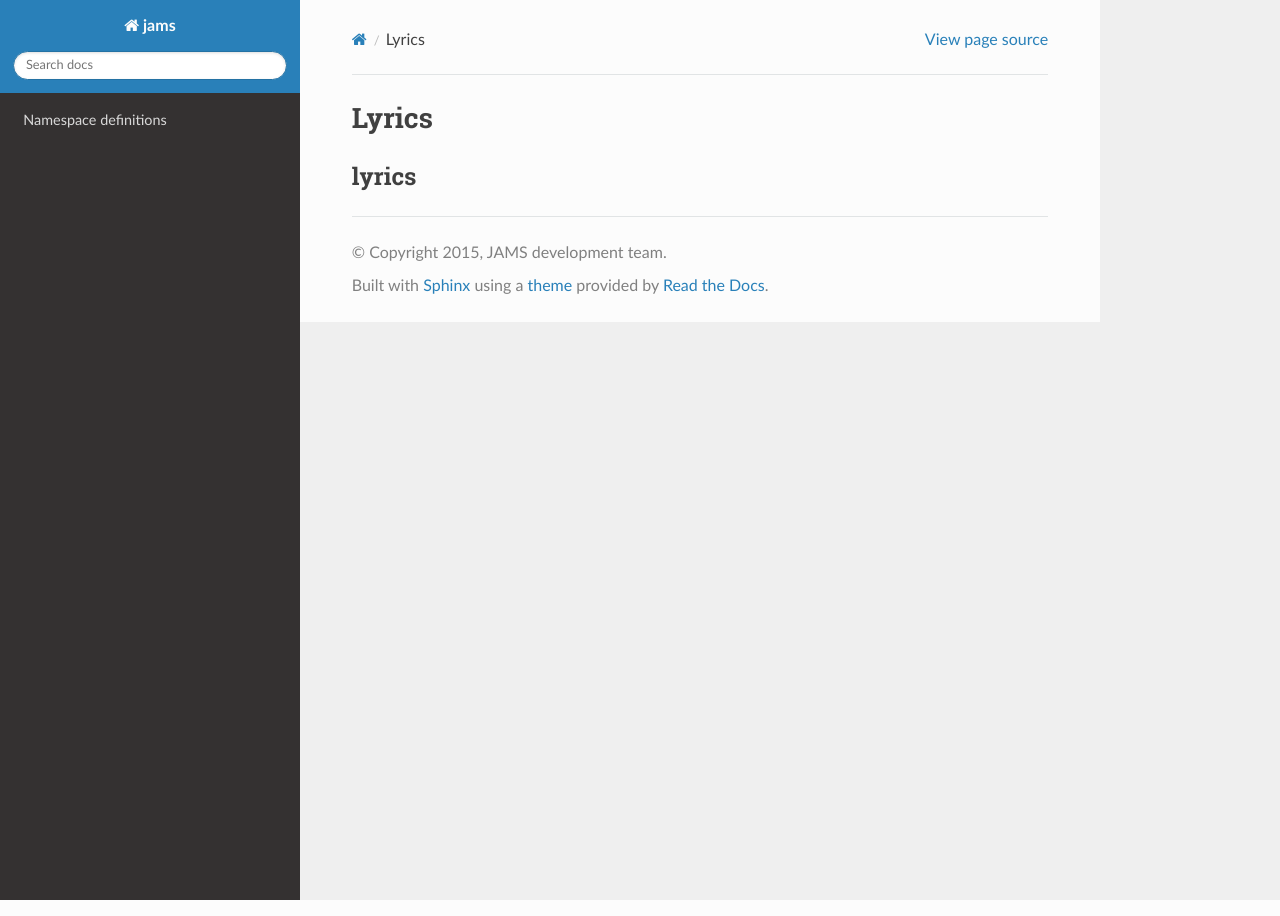
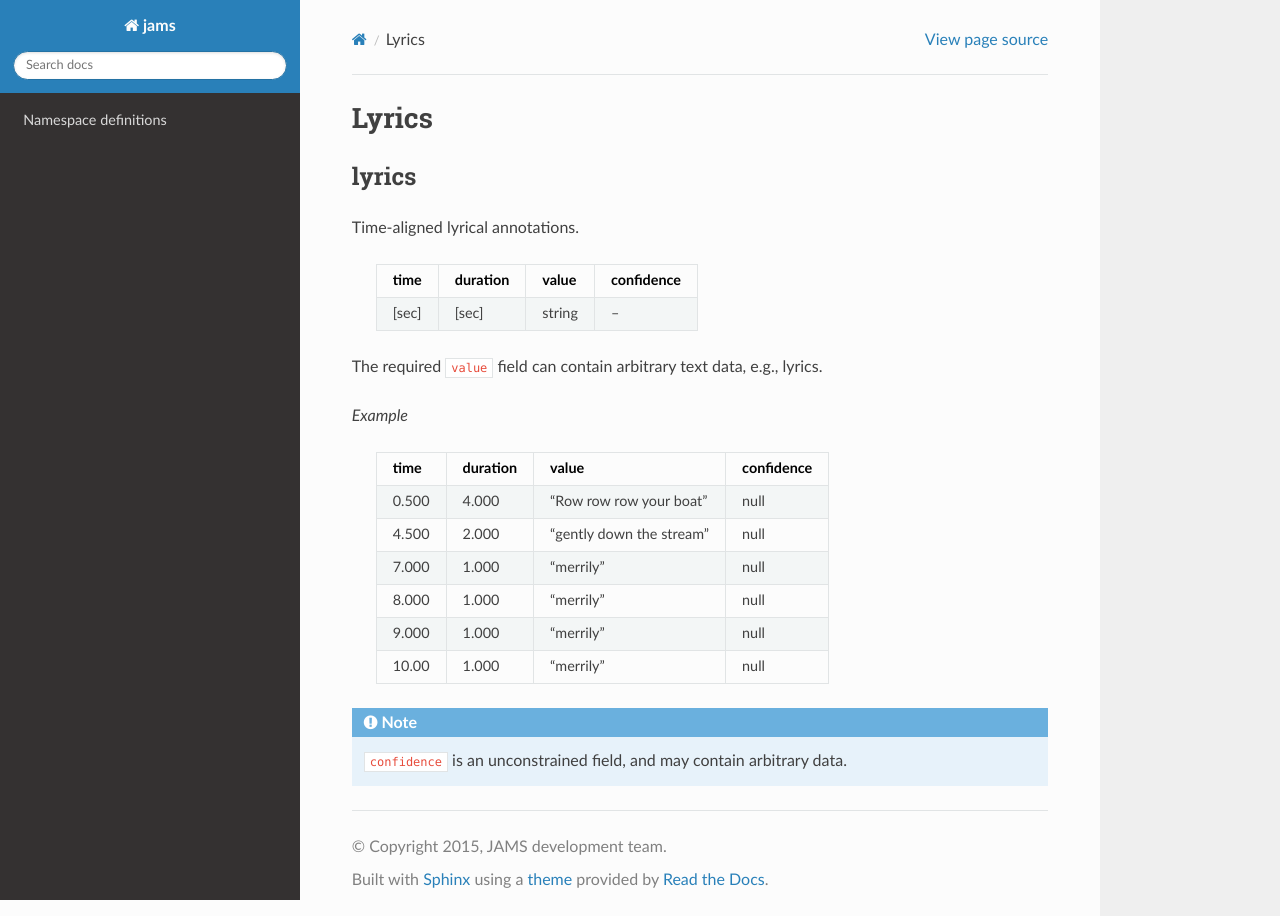
Before and after one commit to marl/jams, a Sphinx documentation site: the page built from docs/namespaces/lyrics.rst, in a window 1280 px wide. Built offline with Sphinx 7.4.7 and the Read the Docs theme 2.0.0, drawn with Linux system fonts in a browser that asks for light colours.

Commit message:
added lyrics namespace doc

```diff
--- a/docs/namespaces/lyrics.rst
+++ b/docs/namespaces/lyrics.rst
@@ -3,3 +3,28 @@ Lyrics
 
 lyrics
 ~~~~~~
+Time-aligned lyrical annotations.
+
+    ===== ======== ====== ==========
+    time  duration value  confidence
+    ===== ======== ====== ==========
+    [sec] [sec]    string --
+    ===== ======== ====== ==========
+
+The required ``value`` field can contain arbitrary text data, e.g., lyrics.
+
+*Example*
+
+    ===== ======== ======================== ==========
+    time  duration value                    confidence
+    ===== ======== ======================== ==========
+    0.500 4.000    "Row row row your boat"  null
+    4.500 2.000    "gently down the stream" null
+    7.000 1.000    "merrily"                null
+    8.000 1.000    "merrily"                null
+    9.000 1.000    "merrily"                null
+    10.00 1.000    "merrily"                null
+    ===== ======== ======================== ==========
+
+.. note::
+    ``confidence`` is an unconstrained field, and may contain arbitrary data.
```
